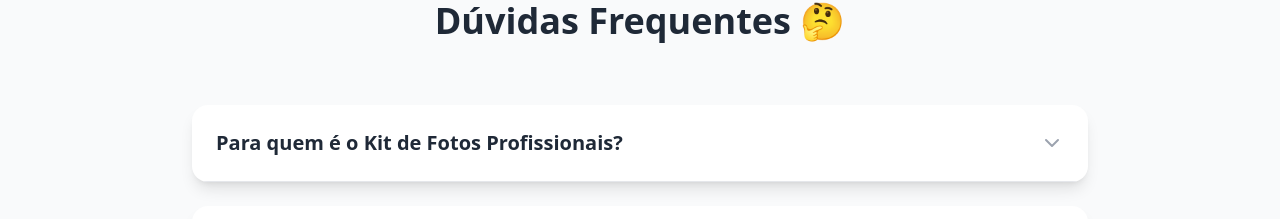
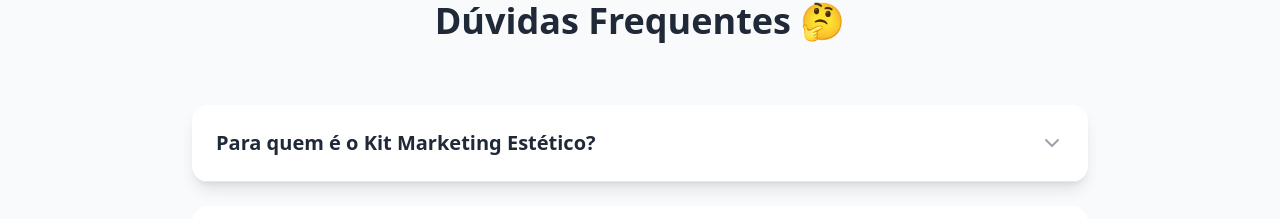
Before and after one commit to Magnus1385/KIT, a React (Vite) app: page / in a window 1280 px wide. Shown: the part 4459-4678 px from the top of the page. Built offline with nearby package versions, Linux system fonts and the light colour scheme.

Commit message:
Updated App.tsx

```diff
--- a/src/App.tsx
+++ b/src/App.tsx
@@ -468,7 +468,7 @@ function App() {
           </h2>
           <div className="space-y-6">
             <FAQItem
-              question="Para quem é o Kit de Fotos Profissionais?"
+              question="Para quem é o Kit Marketing Estético?"
               answer="Para todas as profissionais de estética: Esteticistas, Designers de Sobrancelha, Terapeutas Capilares, Micropigmentadoras, profissionais de Harmonização Facial e qualquer pessoa que trabalhe com beleza e bem-estar."
             />
             <FAQItem
```
